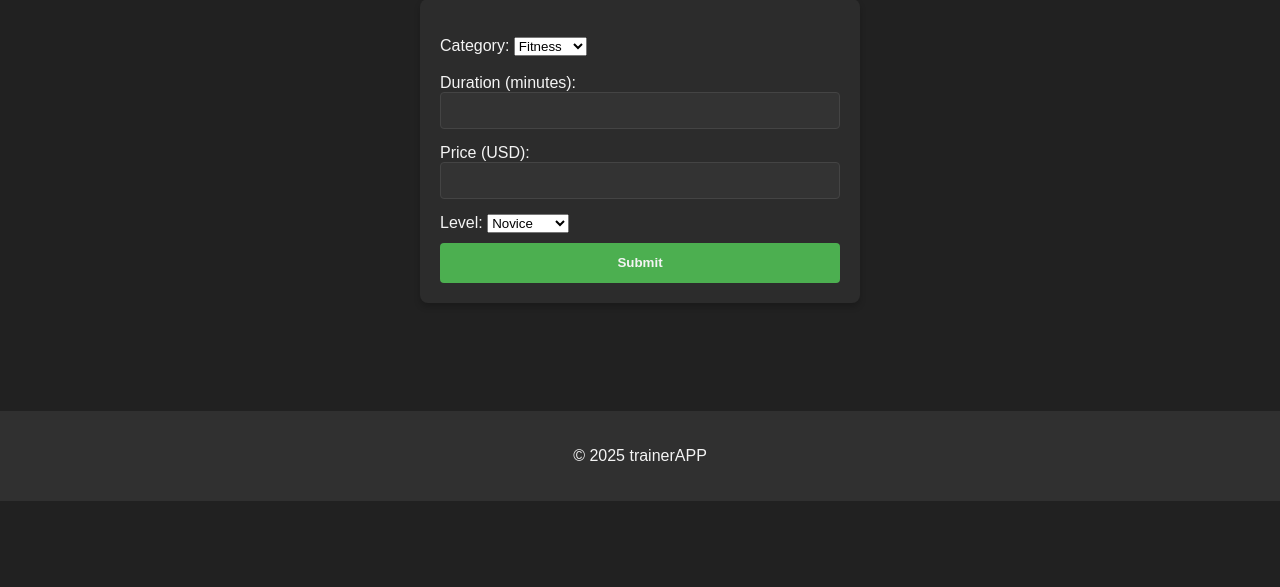
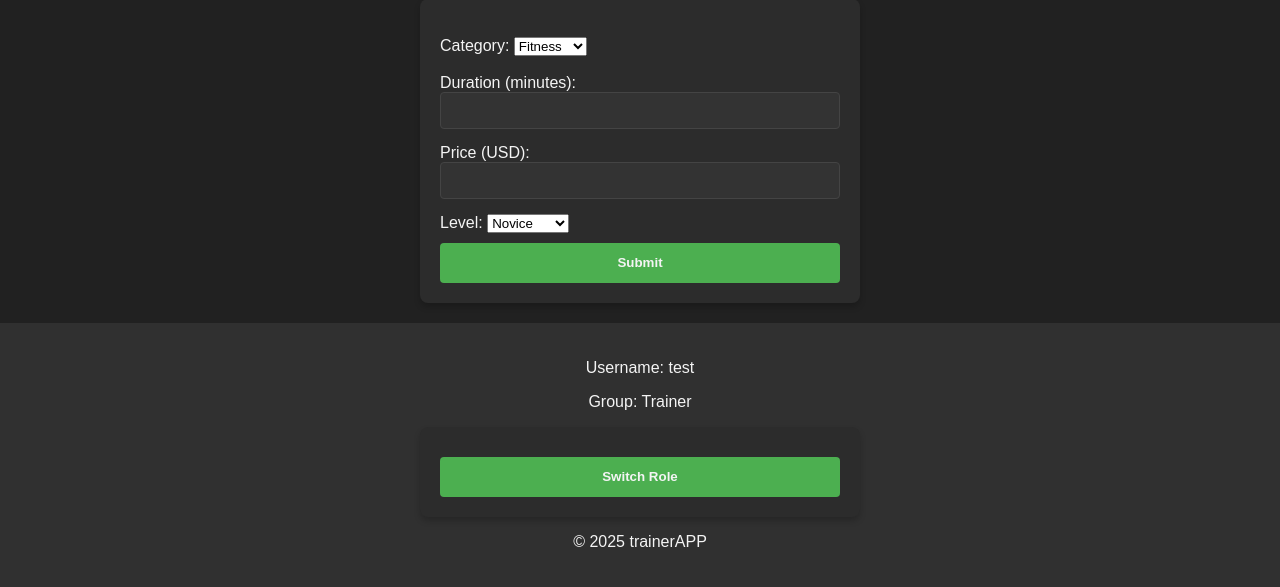
Before and after one commit to YuriyDaramos/trainerApp, a Django app: page /trainer/1/ in a window 1280 px wide. Shown: the part 299-886 px from the top of the page. Before the commit the page ends 800 px from the top, so only its background shows below. Run offline with Django 5.2, Linux system fonts and the light colour scheme; a user stored in the database is signed in; data comes from the database, SQL or seed files in the repository; both versions use the stored data as it was after the commit.

Commit message:
Add trainer registration and hot switch between groups for testing

```diff
--- a/templates/base.html
+++ b/templates/base.html
@@ -27,6 +27,17 @@
     </main>
 
     <footer>
+        <p>Username: {{ request.user.username }}</p>
+        {% if request.user.groups.first %}
+            <p>Group: {{ request.user.groups.first.name }}</p>
+            <form action="{% url 'hot_change_group' %}" method="POST">
+                {% csrf_token %}
+                <button type="submit">Switch Role</button>
+            </form>
+        {% else %}
+            No group assigned
+        {% endif %}
+
         <p>&copy; 2025 trainerAPP</p>
     </footer>
 </body>
--- a/templates/register.html
+++ b/templates/register.html
@@ -33,6 +33,10 @@
         <input type="password" id="password_conf" name="password_conf" required>
         <br>
 
+        <label for="is_trainer">Trainer:</label>
+        <input type="checkbox" id="is_trainer" name="is_trainer">
+        <br>
+
         <button type="submit">Register</button>
 
         <p id="passwordError" class="message error" style="display: none;">Passwords do not match!</p>
--- a/templates/trainer.html
+++ b/templates/trainer.html
@@ -14,7 +14,7 @@
 
     <br><h2>Add Trainer Service</h2>
 
-    <form action="{% url 'trainer:service_page' %}" method="POST">
+    <form action="{% url 'trainer:service_page' trainer_id=trainer_id %}" method="POST">
         {% csrf_token %}
         <div>
             <br>Category:
--- a/trainer/urls.py
+++ b/trainer/urls.py
@@ -3,9 +3,8 @@ from django.urls import path
 from . import views
 
 urlpatterns = [
-    path("", views.trainers_page, name="trainers_page"),
-    path("service/", views.service_page, name="service_page"),
-    path("<int:trainer_id>/", views.specific_trainer_page, name="specific_trainer_page"),
-    path("<int:trainer_id>/<int:service_id>/", views.specific_trainer_page_service, name="specific_trainer_page_service"),
-    path("<int:trainer_id>/<int:service_id>/booking/", views.specific_trainer_page_service_booking, name="trainer_booking"),
+    path("", views.trainers, name="trainers_page"),
+    path("<int:trainer_id>/", views.trainer_detail, name="specific_trainer_page"),
+    path("<int:trainer_id>/service/", views.service_page, name="service_page"),
+    path("<int:trainer_id>/<int:service_id>/booking/", views.book_service, name="book_service"),
 ]
--- a/trainer/views.py
+++ b/trainer/views.py
@@ -1,13 +1,16 @@
 from datetime import timedelta
 
-from django.http import HttpResponse
-from django.shortcuts import render
+from django.contrib.auth.models import User
+from django.http import HttpResponse, HttpResponseForbidden
+from django.shortcuts import render, redirect
 
-# Create your views here.
 import trainer.models
 
 
-def trainers_page(request):
+# Create your views here.
+
+
+def trainers(request):
     # Параметр "category_id"
     # /trainer => ответит "trainer_page"
     # /trainer?category=5 => ответит "category: 5"
@@ -17,39 +20,48 @@ def trainers_page(request):
     return HttpResponse("trainers_page")
 
 
-def specific_trainer_page(request, trainer_id):
-    if request.method == "GET":
-        service_categories = trainer.models.Category.objects.all()
-        trainer_services = trainer.models.Service.objects.filter(trainer=request.user)
-        return render(request, "trainer.html", {"service_categories": service_categories,
-                                                "trainer_services": trainer_services})
+def trainer_detail(request, trainer_id):
+    if request.user.groups.filter(name="Trainer").exists():
+        if request.method == "GET":
+            service_categories = trainer.models.Category.objects.all()
+            trainer_services = trainer.models.Service.objects.filter(trainer=request.user)
+            return render(request, "trainer.html", {"trainer_id": trainer_id,
+                                                    "service_categories": service_categories,
+                                                    "trainer_services": trainer_services})
+    else:
+        trainer_model = User.objects.get(pk=trainer_id)
+        trainer_data = trainer.models.TrainerDescription.objects.filter(trainer=trainer_model)
+        trainer_schedule = trainer.models.TrainerSchedule.objects.filter(trainer=trainer_model)
+        return render(request, "account.html", {"trainer_data": trainer_data, "trainer_schedule": trainer_schedule})
 
 
-def specific_trainer_page_service(request, trainer_id, service_id):
-    return HttpResponse("specific_trainer_page_service")
+def service_page(request, trainer_id):
+    if request.method == "GET":
+        services = trainer.Service.objects.all()
+        return render(request, "services.html", {"services": services})
+
+    if request.method == "POST":
+        if request.user.groups.filter(name="Trainer").exists():
+            form_data = request.POST
+            service_category = trainer.models.Category.objects.get(pk=form_data["category"])
+
+            duration_minutes = int(form_data["duration"])
+            duration = timedelta(minutes=duration_minutes)
+
+            service = trainer.models.Service(
+                level=form_data["level"],
+                duration=duration,
+                price=form_data["price"],
+                category=service_category,
+                trainer=request.user,
+            )
+            service.save()
+            return redirect(request.META.get("HTTP_REFERER", "/"))
+        else:
+            return redirect(request.META.get("HTTP_REFERER", "/"))
 
 
-def service_page(request):
-    # Возвращает информацию о сервисе
-    if request.method == "POST":
-        form_data = request.POST
-        service_category = trainer.models.Category.objects.get(pk=form_data["category"])
-
-        duration_minutes = int(form_data["duration"])
-        duration = timedelta(minutes=duration_minutes)
-
-        service = trainer.models.Service(
-            level=form_data["level"],
-            duration=duration,
-            price=form_data["price"],
-            category=service_category,
-            trainer=request.user,
-        )
-        service.save()
-    return HttpResponse("service_page")
-
-
-def specific_trainer_page_service_booking(request, trainer_id, service_id):
+def book_service(request, trainer_id, service_id):
     if request.method == "POST":
         return HttpResponse("specific_trainer_page_service_booking")
-    return HttpResponse("Method Not Allowed", status=405)
+    return HttpResponseForbidden()
--- a/trainerApp/urls.py
+++ b/trainerApp/urls.py
@@ -30,4 +30,5 @@ urlpatterns = [
     path("user/", include(("users.urls", "users"), namespace="users")),
     path("booking/", include(("booking.urls", "booking"), namespace="booking")),
     path("trainer/", include(("trainer.urls", "trainer"), namespace="trainer")),
+    path("hot_change_group/", views.hot_change_group, name="hot_change_group"),
 ]
```
Also changed, not shown: templates/account.html (added, +15 -0 lines), trainerApp/views.py (+15 -1 lines), users/views.py (+10 -2 lines), db.sqlite3, templates/services.html (added).
